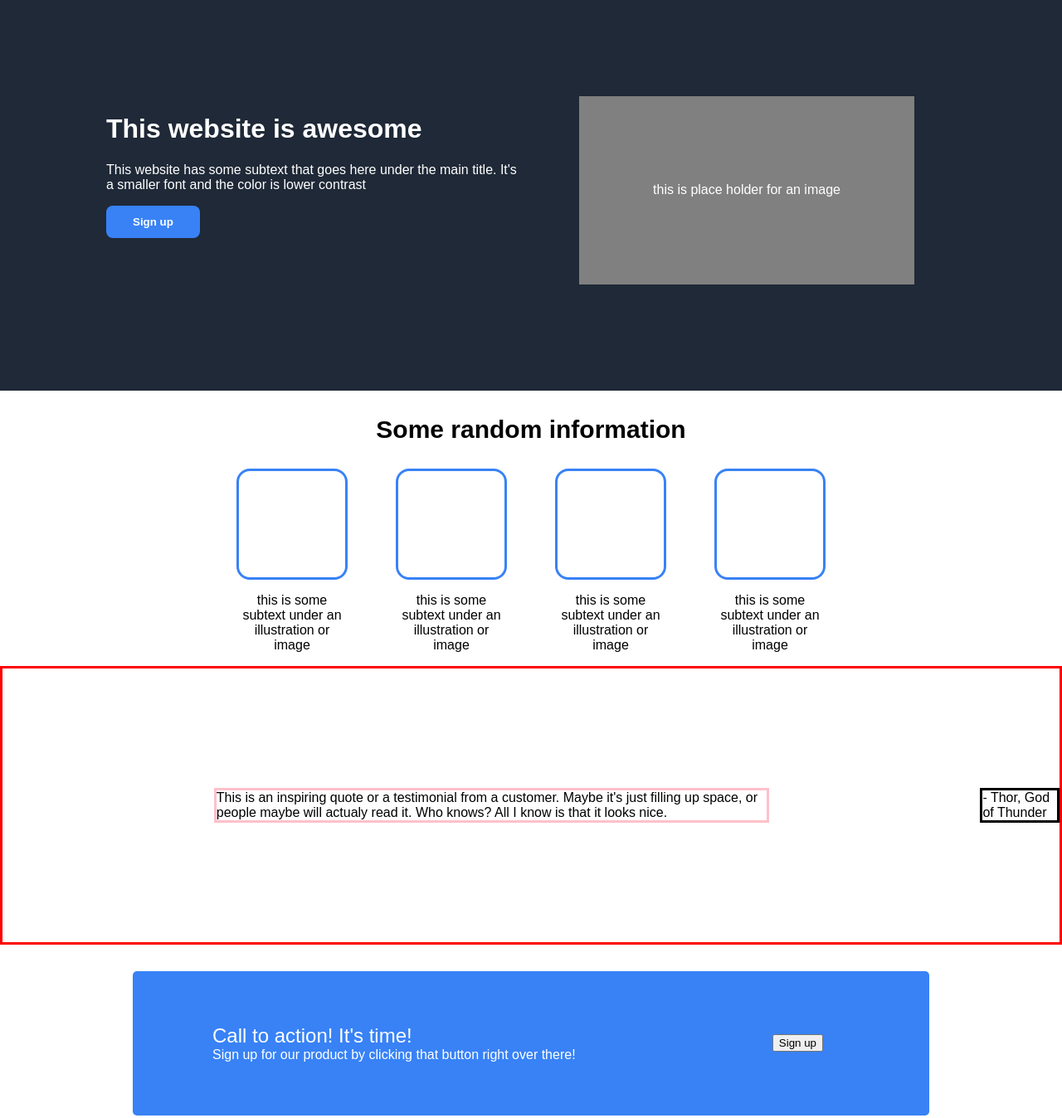
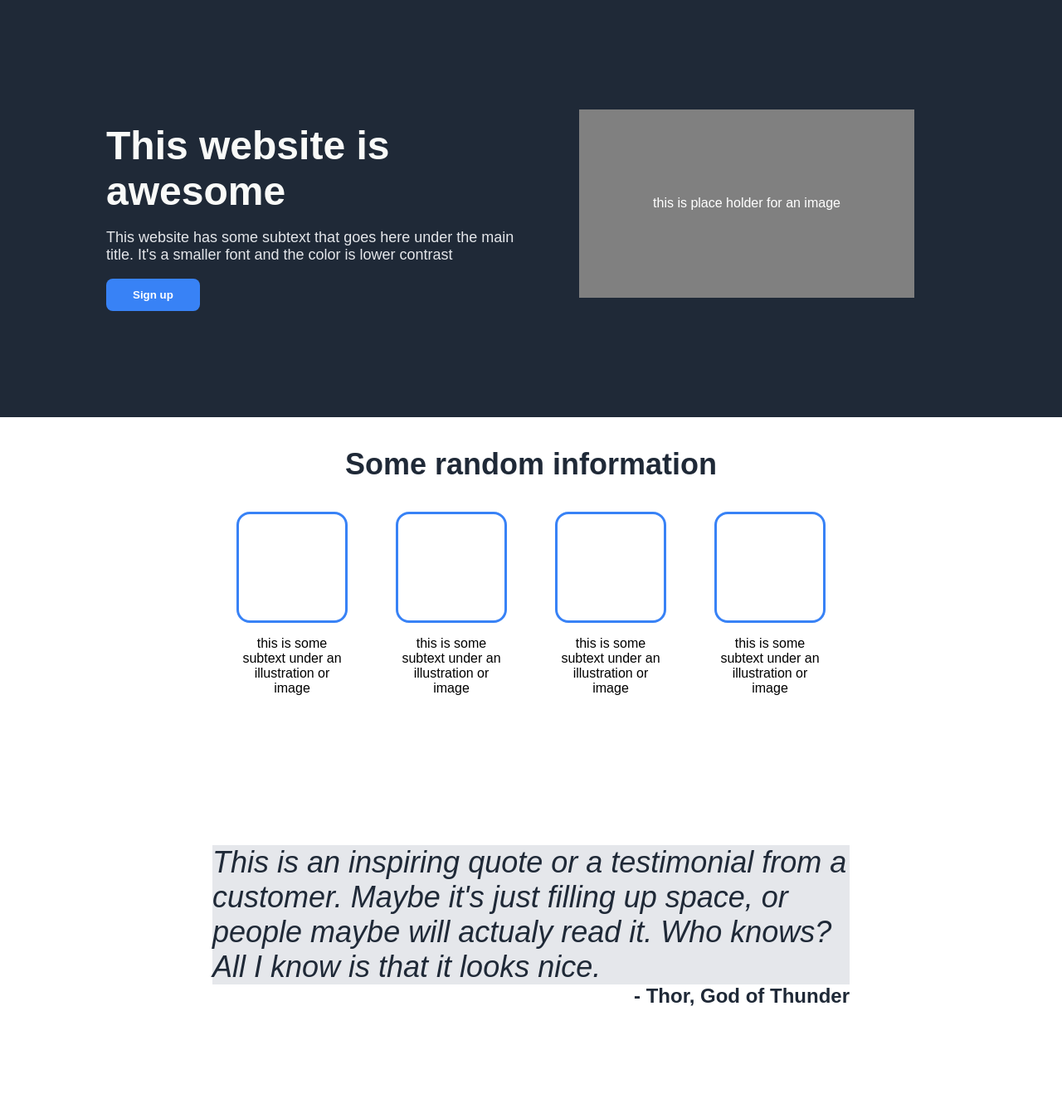
Before and after one commit to GorillaZG/landing-page, a plain HTML site: page index.html in a window 1280 px wide. Shown: the part 80-1428 px from the top of the page at 83% size. Drawn offline with Linux system fonts and the light colour scheme.

Commit message:
#feat finished css side, of page improved html

```diff
--- a/index.html
+++ b/index.html
@@ -25,7 +25,7 @@
     <div class="under-header">
         <div class="first-column">
             <h1>This website is awesome</h1>
-            <p>
+            <p id="podpisik">
                 This website has some subtext that goes here under the main title.
                 It's a smaller font and the color is lower contrast
             </p>
--- a/styles.css
+++ b/styles.css
@@ -49,6 +49,18 @@ html {
   width: 50%;
 }
 
+h1 {
+  font-size: 48px;
+  font-weight: extra bold;
+  color: #f9faf8;
+  margin-bottom: 0;
+}
+
+#podpisik {
+  font-size: 18px;
+  color: #E5E7EB;
+}
+
 #button1 {
   border-radius: 8px;
   padding: 0.75rem 2rem;
@@ -76,8 +88,9 @@ html {
   display: flex;
   flex-direction: row;
   font-weight: bold;
-  font-size: 30px;
+  font-size: 36px;
   justify-content: center;
+  color: #1f2937;
 }
 
 .item-container {
@@ -113,21 +126,35 @@ html {
 
 .quote-container {
   display: flex;
-  border: solid 3px red;
   padding-top: 10%;
   padding-bottom: 10%;
   background-color: E5E7EB;
+  flex-direction: column;
 }
 
 .quote {
-  border: solid 3px pink;
+  display: flex;
   margin-left: 20%;
   margin-right: 20%;
+  font-size: 36px;
+  font-style: italic;
+  font-weight: lighter;
+  color: #1f2937;
+  background-color: #E5E7EB;
+  margin-bottom: 0;
 }
 
 .author {
-  border: solid;
-  align-items: flex-end;
+  display: flex;
+  flex-direction: row;
+  align-items: center;
+  justify-content: flex-end;
+  margin-left: 20%;
+  margin-right: 20%;
+  font-weight: bold;
+  margin-top: 0;
+  font-size: 24px;
+  color:#1f2937;
 }
 
 .cta-container {
@@ -140,6 +167,7 @@ html {
   margin: 2rem auto;
   padding: 4rem 6rem;
 }
+
 
 #cta-id,
 #cta-text {
@@ -157,8 +185,12 @@ html {
 }
 
 #cta-button {
-  display: flex;
-  margin-right: 2rem;
+  border-radius: 8px;
+  padding: 0.75rem 2rem;
+  background-color: #3882f6;
+  color: white;
+  border: 2px solid white;
+  font-weight: bold;
 }
 
 .end {
```
Also changed, not shown: 1 other file.
